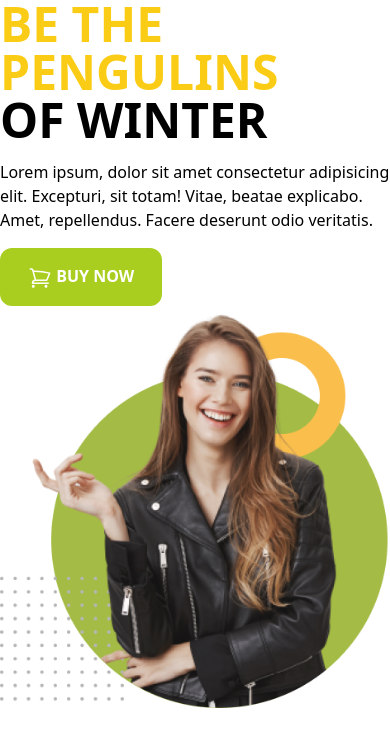
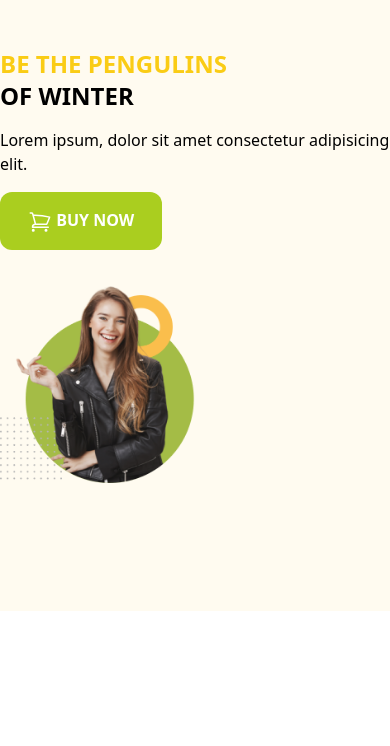
Before and after one commit to RAFSAN1010/penguin-fashion, a plain HTML site: page index.html in a window 390 px wide. Drawn offline with nearby package versions, Linux system fonts and the light colour scheme.

Commit message:
responsive and background color added

```diff
--- a/index.html
+++ b/index.html
@@ -14,6 +14,7 @@
         extend: {
           colors: {
             clifford: '#da373d',
+            penguin: '#FFFBF0',
           }
         }
       }
@@ -22,14 +23,14 @@
 
 </head>
 <body>
-  <header class="container mx-auto sm:m-5">
-    <section>
+  <header class="bg-penguin pb-32 pt-12 ">
+    <section class="container mx-auto  sm:flex items-center justify-around">
       <div class="space-y-4">
-        <h1 class="text-5xl uppercase font-bold ">
+        <h1 class="text-2xl sm:text-5xl uppercase font-bold ">
           <span class="text-yellow-400"> Be the Pengulins </span> <br>
           <span> Of Winter </span>
         </h1>
-        <p>Lorem ipsum, dolor sit amet consectetur adipisicing elit. Excepturi, sit totam! Vitae, beatae explicabo. Amet, repellendus. Facere deserunt odio veritatis.</p>
+        <p>Lorem ipsum, dolor sit amet consectetur adipisicing elit. </p>
         <button class="bg-[#AACE1F] uppercase text-white px-7 py-4 font-semibold rounded-xl">
           <svg xmlns="http://www.w3.org/2000/svg" fill="none" viewBox="0 0 24 24" stroke-width="1.5" stroke="currentColor" class="w-6 h-6 inline">
             <path stroke-linecap="round" stroke-linejoin="round" d="M2.25 3h1.386c.51 0 .955.343 1.087.835l.383 1.437M7.5 14.25a3 3 0 00-3 3h15.75m-12.75-3h11.218c1.121-2.3 2.1-4.684 2.924-7.138a60.114 60.114 0 00-16.536-1.84M7.5 14.25L5.106 5.272M6 20.25a.75.75 0 11-1.5 0 .75.75 0 011.5 0zm12.75 0a.75.75 0 11-1.5 0 .75.75 0 011.5 0z" />
@@ -37,8 +38,8 @@
 
           Buy Now </button>
       </div>
-      <div>
-        <img src="images/model.png" alt="">
+      <div class="pt-8 sm:pt-0">
+        <img class="w-1/2 sm:w-full" src="images/model.png" alt="">
       </div>
     </section>
   </header>
```
